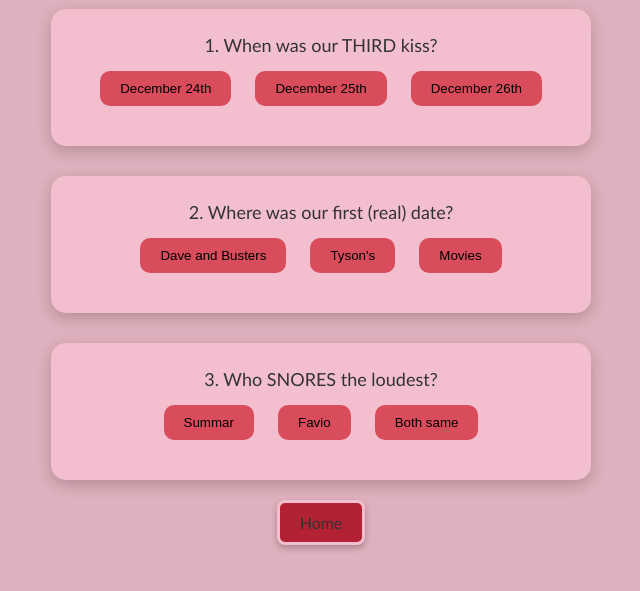
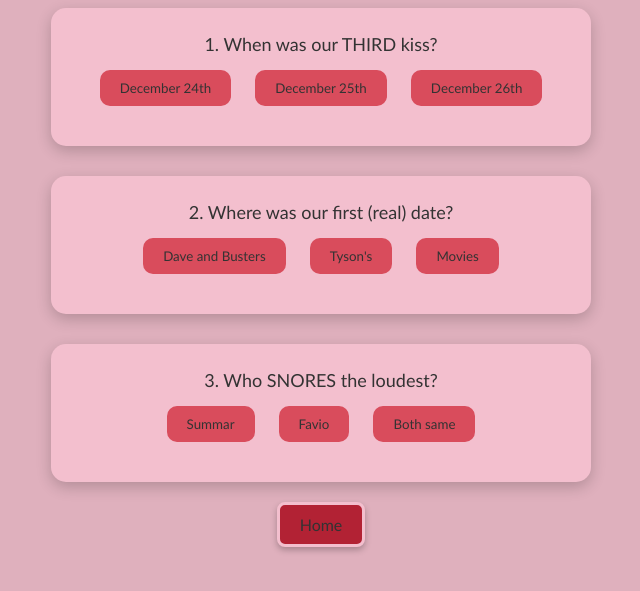
Before and after one commit to summar-k/6months, a plain HTML site: page quiz.html in a window 1280 px wide. Shown: the part 167-758 px from the top of the page, without its empty margins (319-959 px from the left). Drawn offline with Linux system fonts and the light colour scheme.

Commit message:
few more chnges

```diff
--- a/style.css
+++ b/style.css
@@ -222,6 +222,8 @@ p {
 
 button {
     background: #D94C5C;
+    color: #333333;
+    font-family:'Gill Sans', 'Gill Sans MT', Calibri, 'Trebuchet MS', sans-serif;
     padding: 10px 20px;
     margin: 10px;
     border-radius: 10px;
```
Also changed, not shown: love-notes.html (indentation only).
